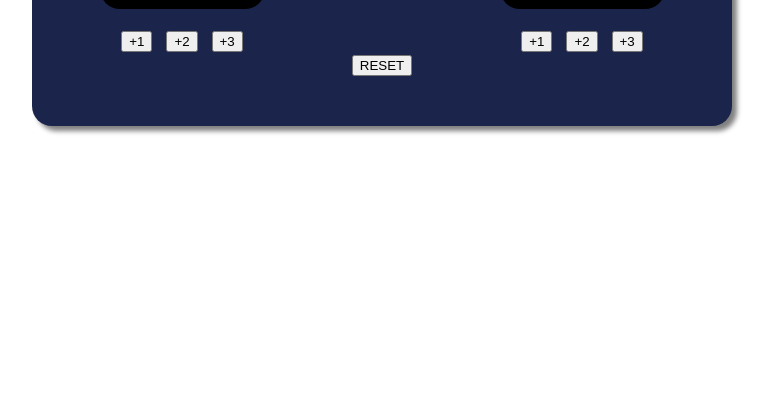
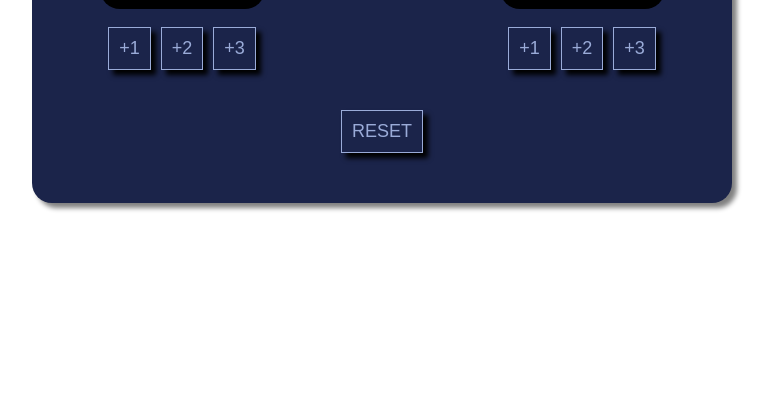
Before and after one commit to CodeLass/scrimba-course-projects, a website built with Vite: page basketball-scoreboard/index.html in a window 1280 px wide. Shown: the part 385-800 px from the top of the page, without its empty margins (258-1029 px from the left). Built offline with nearby package versions, Linux system fonts and the light colour scheme; a web font is replaced by a local one.

Commit message:
style buttons

```diff
--- a/basketball-scoreboard/index.css
+++ b/basketball-scoreboard/index.css
@@ -28,23 +28,48 @@ h3 {
 }
 
 .team-container {
-    width: 200px;
     display: flex;
     flex-direction: column;
     align-items: center;
+    width: 200px;
 }
 
 .scorebox {
+    display: flex;
+    justify-content: center;
+    align-items: center;
+    border-radius: 20px;
     background-color: black;
+    padding-top: 15px;
     width: 165px;
     height: 150px;
-    text-align: center;
-    font-family: 'Cursed Timer ULiL', sans-serif;
     color: #F94F6D;
     font-size: 90px;
+    font-family: 'Cursed Timer ULiL', sans-serif;
+    text-align: center;
+}
+
+.btn-row {
     display: flex;
-    align-items: center;
-    justify-content: center;
-    border-radius: 20px;
-    padding-top: 15px;
+    gap: 10px;
+    margin: 18px 0 40px;
 }
+
+button {
+    background-color: transparent;
+    color: #9AABD8;
+    font-size: 18px;
+    font-family: 'Cursed Timer ULiL', sans-serif;
+    padding: 10px 10px;
+    border: 1px solid #9AABD8;
+    box-shadow: 5px 5px 5px black;
+}
+
+button:hover {
+    background-color: #9AABD8;
+    color: #1B244A;
+}
+
+button:active {
+    box-shadow: none;
+}
```
